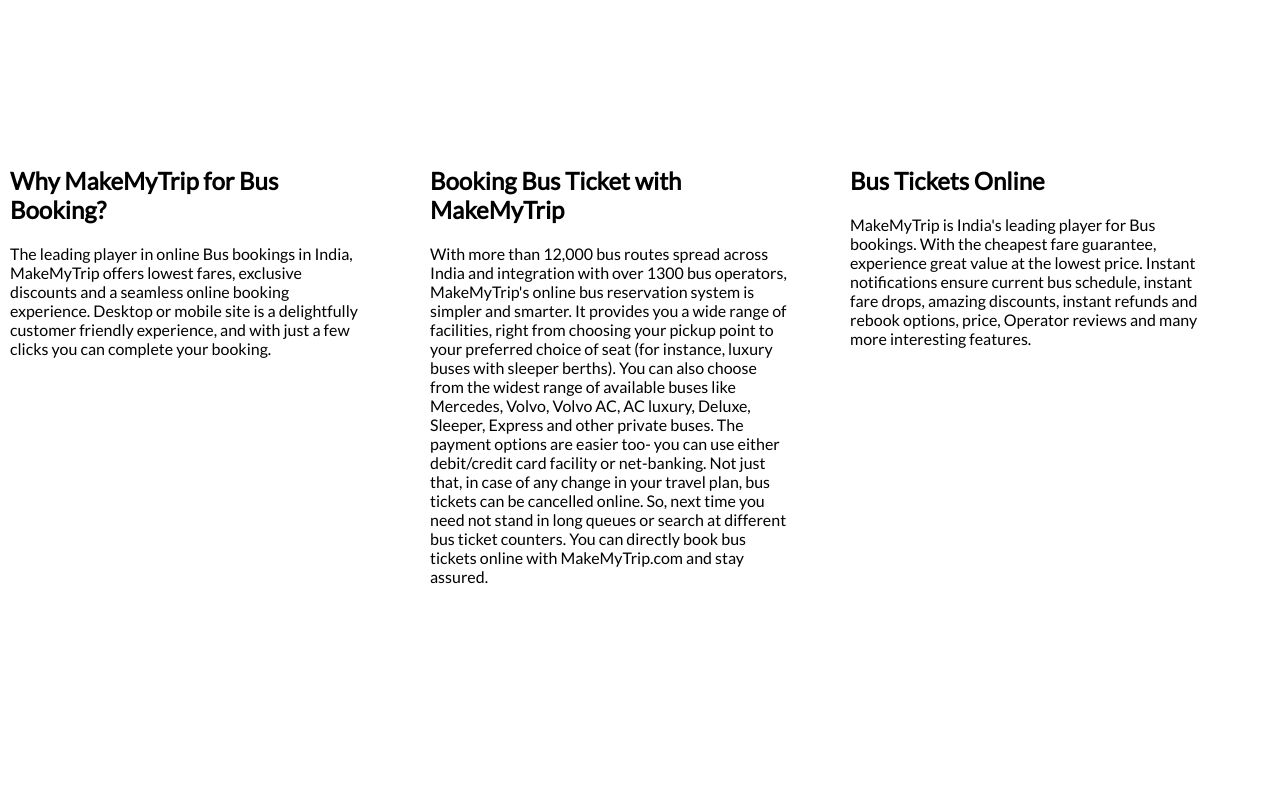
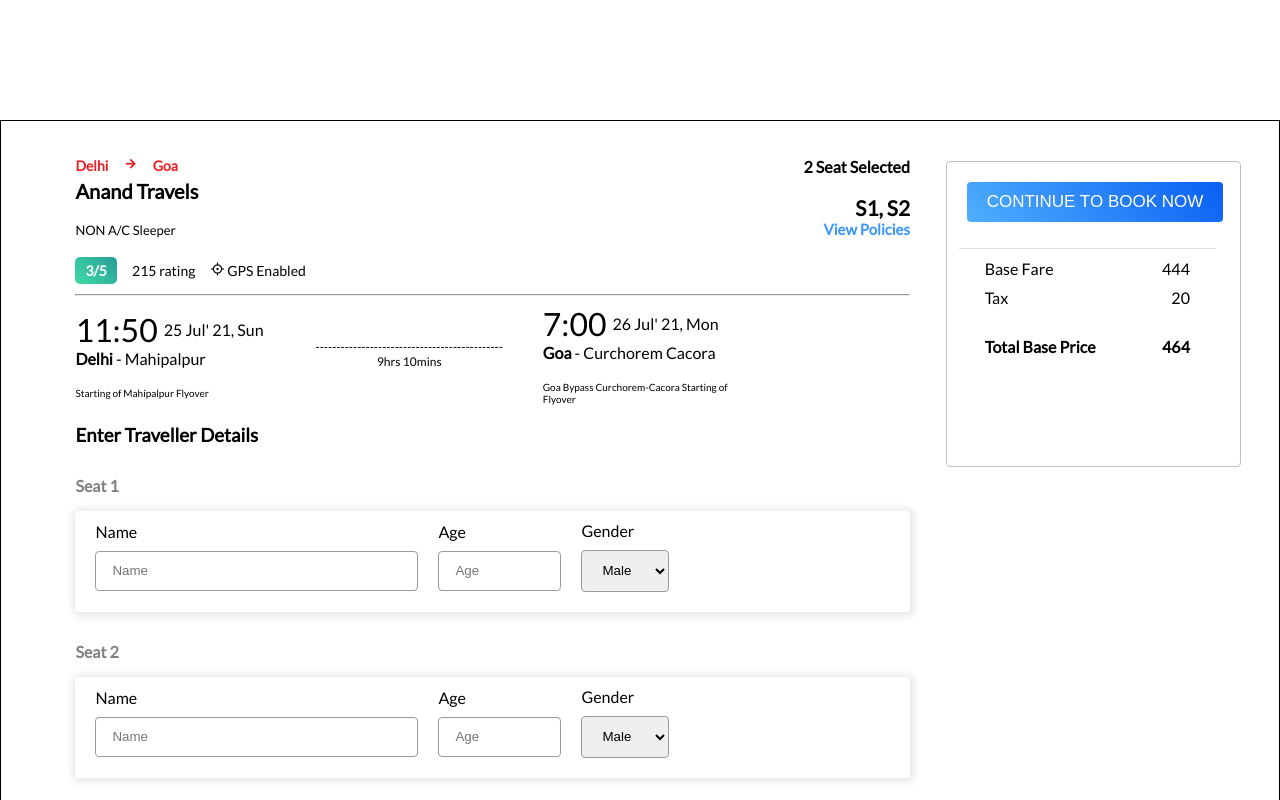
Before and after one commit to shubham007kumar/Makemytrip, a React (Create React App) app in the folder frontend/: page /booking-seats in a window 1280 px wide. Shown: the part 1080-1880 px from the top of the page. Before the commit the page ends 1692 px from the top, so only its background shows below. Built offline with nearby package versions, Linux system fonts and the light colour scheme.

Commit message:
Adding booking page to routes

```diff
--- a/frontend/src/Components/Routes/Routes.js
+++ b/frontend/src/Components/Routes/Routes.js
@@ -4,6 +4,7 @@
 import { Home } from "../Home";
 import { AboveFooterSection } from "../Footer/AboveFooterSection";
 import { Product } from "../Product";
+import { BusBookingDetails } from "../BusBooking/BusBookingDetails";
 
 function Routes() {
   return (
@@ -14,7 +15,10 @@
           <Home />
         </Route>
         <Route exact path="/product">
-          <Product/>
+          <Product />
+        </Route>
+        <Route exact path="/booking-seats">
+          <BusBookingDetails />
         </Route>
       </Switch>
       <AboveFooterSection />
```
Also changed, not shown: 1 other file (tests, documents, lock files or other folders).
